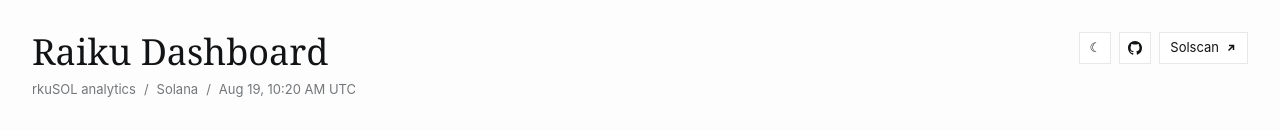
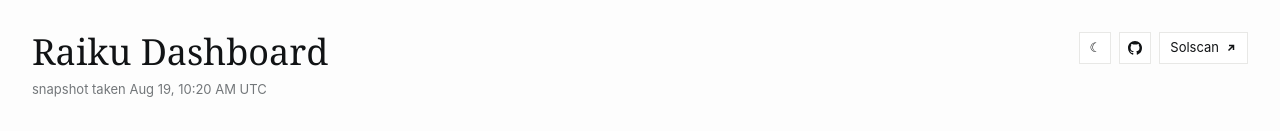
Before and after one commit to yjm26/raiku-dashboard, a React (Vite) app: page / in a window 1280 px wide. Shown: the top 131 px of the page. Built offline with nearby package versions, Linux system fonts and the light colour scheme.

Commit message:
feat: show snapshot timestamp in header

```diff
--- a/src/app/components/TopBar.jsx
+++ b/src/app/components/TopBar.jsx
@@ -26,7 +26,7 @@ export default function TopBar({ snapshot }) {
   }, [dark]);
 
   return <header className="flex flex-wrap items-start justify-between gap-3 py-4">
-    <div><h1 className="m-0 font-serif text-3xl font-normal text-ink sm:text-4xl">Raiku Dashboard</h1><div className="mt-2 flex flex-wrap items-center gap-2 text-[13px] text-muted"><span>rkuSOL analytics</span><span aria-hidden="true">/</span><span>Solana</span><span aria-hidden="true">/</span><span>{formatSnapshotTime(snapshot?.ts)}</span></div></div>
+    <div><h1 className="m-0 font-serif text-3xl font-normal text-ink sm:text-4xl">Raiku Dashboard</h1><div className="mt-2 flex flex-wrap items-center gap-2 text-[13px] text-muted"><span>snapshot taken {formatSnapshotTime(snapshot?.ts)}</span></div></div>
     <div className="flex items-center gap-2">
       <button type="button" aria-label={dark ? 'Switch to light mode' : 'Switch to dark mode'} onClick={() => setDark((value) => !value)} className="inline-flex h-8 w-8 items-center justify-center border border-rule bg-surface text-ink hover:bg-surface-muted">{dark ? '☀' : '☾'}</button>
       <a aria-label="GitHub repository" href="https://github.com/yjm26/raiku-dashboard" target="_blank" rel="noreferrer" className="inline-flex h-8 w-8 items-center justify-center border border-rule bg-surface text-ink hover:bg-surface-muted"><GitHubIcon /></a>
```
